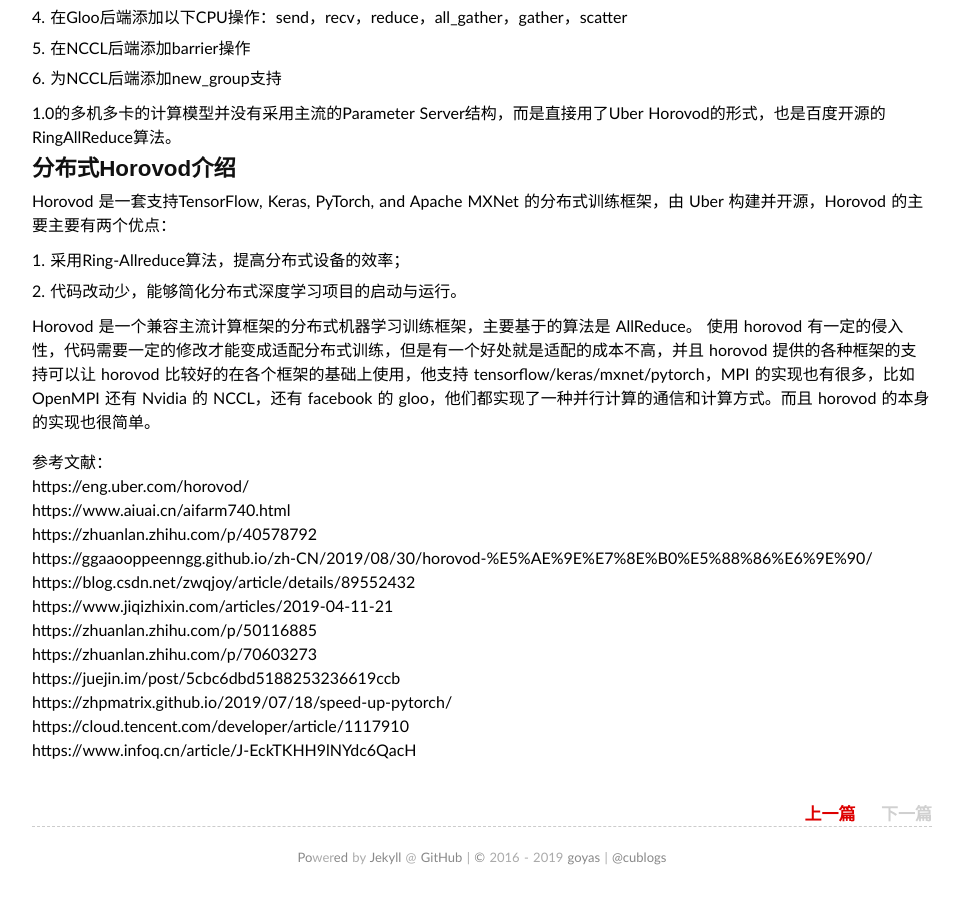
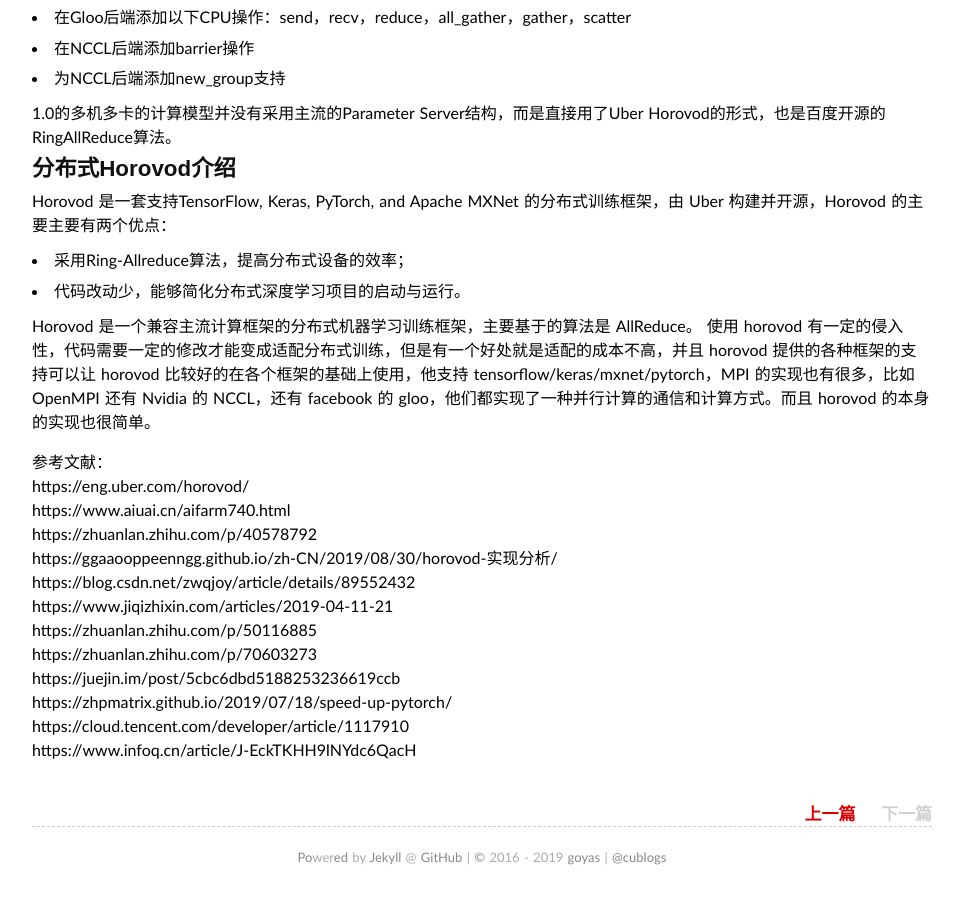
Before and after one commit to goyas/goyas.github.io, a Jekyll site: the page built from _posts/2019-11-03-deep-learning.md, in a window 1280 px wide and 900 px high, scrolled down 1952 px. Shown: the whole window, without its empty margins (158-1121 px from the left). Built offline with Jekyll 4.4.1, drawn with Linux system fonts in a browser that asks for light colours; some web fonts are replaced; part of the change alters nothing that is shown.

Commit message:
update 2019-11-03-deep-learning.md

```diff
--- a/_posts/2019-11-03-deep-learning.md
+++ b/_posts/2019-11-03-deep-learning.md
@@ -31,28 +31,28 @@ excerpt: 深度学习分布式模型概述
 ## Tensorflow原生PS架构
 通过TensorFlow原生的PS-Worker架构可以采用分布式训练进而提升我们的训练效果，但是实际应用起来并不轻松：
 
-1. 概念多，学习曲线陡峭：tensorflow的集群采用的是parameter server架构，因此引入了比较多复杂概念
-2. 修改的代码量大：如果想把单机单卡的模型，移植到多机多卡，涉及的代码量是以天记的，慢的话甚至需要一周。
-3. 需要多台机子跑不同的脚本：tensorflow集群是采用parameter server架构的，要想跑多机多卡的集群，每个机子都要启动一个client，即跑一个脚本，来启动训练，100个机子，人就要崩溃了。
-4. ps和worker的比例不好选取：tensorflow集群要将服务器分为ps和worker两种job类型，ps设置多少性能最近并没有确定的计算公式。
-5. 性能损失较大：tensorflow的集群性能并不好，当超过一定规模时，性能甚至会掉到理想性能的一半以下。
+* 概念多，学习曲线陡峭：tensorflow的集群采用的是parameter server架构，因此引入了比较多复杂概念
+* 修改的代码量大：如果想把单机单卡的模型，移植到多机多卡，涉及的代码量是以天记的，慢的话甚至需要一周。
+* 需要多台机子跑不同的脚本：tensorflow集群是采用parameter server架构的，要想跑多机多卡的集群，每个机子都要启动一个client，即跑一个脚本，来启动训练，100个机子，人就要崩溃了。
+* ps和worker的比例不好选取：tensorflow集群要将服务器分为ps和worker两种job类型，ps设置多少性能最近并没有确定的计算公式。
+* 性能损失较大：tensorflow的集群性能并不好，当超过一定规模时，性能甚至会掉到理想性能的一半以下。
 
 ## Pytorch分布式简介
 PyTorch用1.0稳定版本开始，torch.distributed软件包和torch.nn.parallel.DistributedDataParallel模块由全新的、重新设计的分布式库提供支持。
 新的库的主要亮点有：
-1. 新的 torch.distributed 是性能驱动的，并且对所有后端 (Gloo，NCCL 和 MPI) 完全异步操作
-2. 显着的分布式数据并行性能改进，尤其适用于网络较慢的主机，如基于以太网的主机
-3. 为torch.distributed  package中的所有分布式集合操作添加异步支持
-4. 在Gloo后端添加以下CPU操作：send，recv，reduce，all_gather，gather，scatter
-5. 在NCCL后端添加barrier操作
-6. 为NCCL后端添加new_group支持
+* 新的 torch.distributed 是性能驱动的，并且对所有后端 (Gloo，NCCL 和 MPI) 完全异步操作
+* 显着的分布式数据并行性能改进，尤其适用于网络较慢的主机，如基于以太网的主机
+* 为torch.distributed  package中的所有分布式集合操作添加异步支持
+* 在Gloo后端添加以下CPU操作：send，recv，reduce，all_gather，gather，scatter
+* 在NCCL后端添加barrier操作
+* 为NCCL后端添加new_group支持
 
 1.0的多机多卡的计算模型并没有采用主流的Parameter Server结构，而是直接用了Uber Horovod的形式，也是百度开源的RingAllReduce算法。
 
 ## 分布式Horovod介绍
 Horovod 是一套支持TensorFlow, Keras, PyTorch, and Apache MXNet 的分布式训练框架，由 Uber 构建并开源，Horovod 的主要主要有两个优点：
-1. 采用Ring-Allreduce算法，提高分布式设备的效率；
-2. 代码改动少，能够简化分布式深度学习项目的启动与运行。
+* 采用Ring-Allreduce算法，提高分布式设备的效率；
+* 代码改动少，能够简化分布式深度学习项目的启动与运行。
 
 Horovod 是一个兼容主流计算框架的分布式机器学习训练框架，主要基于的算法是 AllReduce。
 使用 horovod 有一定的侵入性，代码需要一定的修改才能变成适配分布式训练，但是有一个好处就是适配的成本不高，并且 horovod 提供的各种框架的支持可以让 horovod 比较好的在各个框架的基础上使用，他支持 tensorflow/keras/mxnet/pytorch，MPI 的实现也有很多，比如 OpenMPI 还有 Nvidia 的 NCCL，还有 facebook 的 gloo，他们都实现了一种并行计算的通信和计算方式。而且 horovod 的本身的实现也很简单。
@@ -61,7 +61,7 @@ Horovod 是一个兼容主流计算框架的分布式机器学习训练框架，
 https://eng.uber.com/horovod/
 https://www.aiuai.cn/aifarm740.html
 https://zhuanlan.zhihu.com/p/40578792
-https://ggaaooppeenngg.github.io/zh-CN/2019/08/30/horovod-%E5%AE%9E%E7%8E%B0%E5%88%86%E6%9E%90/
+https://ggaaooppeenngg.github.io/zh-CN/2019/08/30/horovod-实现分析/
 https://blog.csdn.net/zwqjoy/article/details/89552432
 https://www.jiqizhixin.com/articles/2019-04-11-21
 https://zhuanlan.zhihu.com/p/50116885
```
